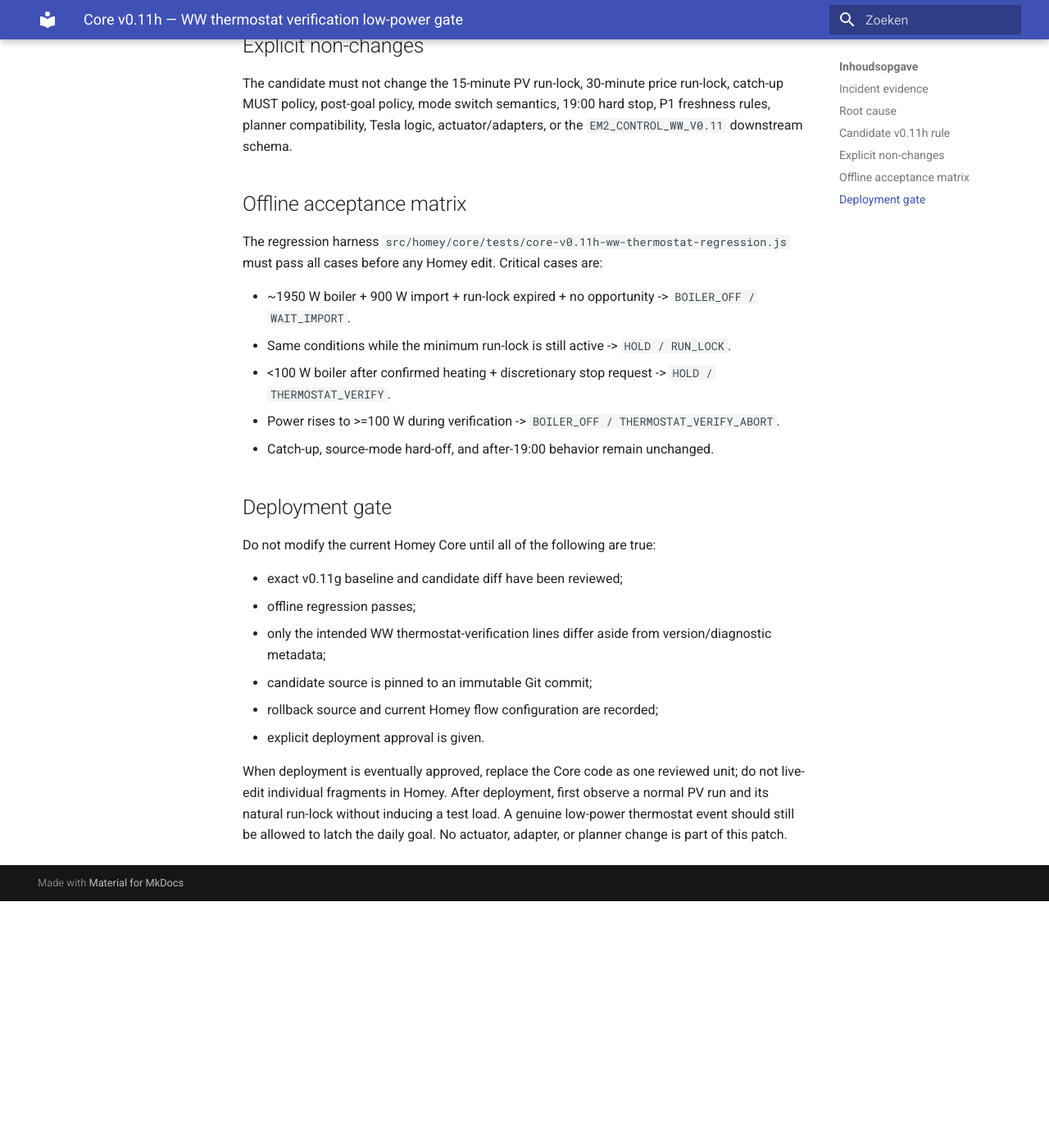
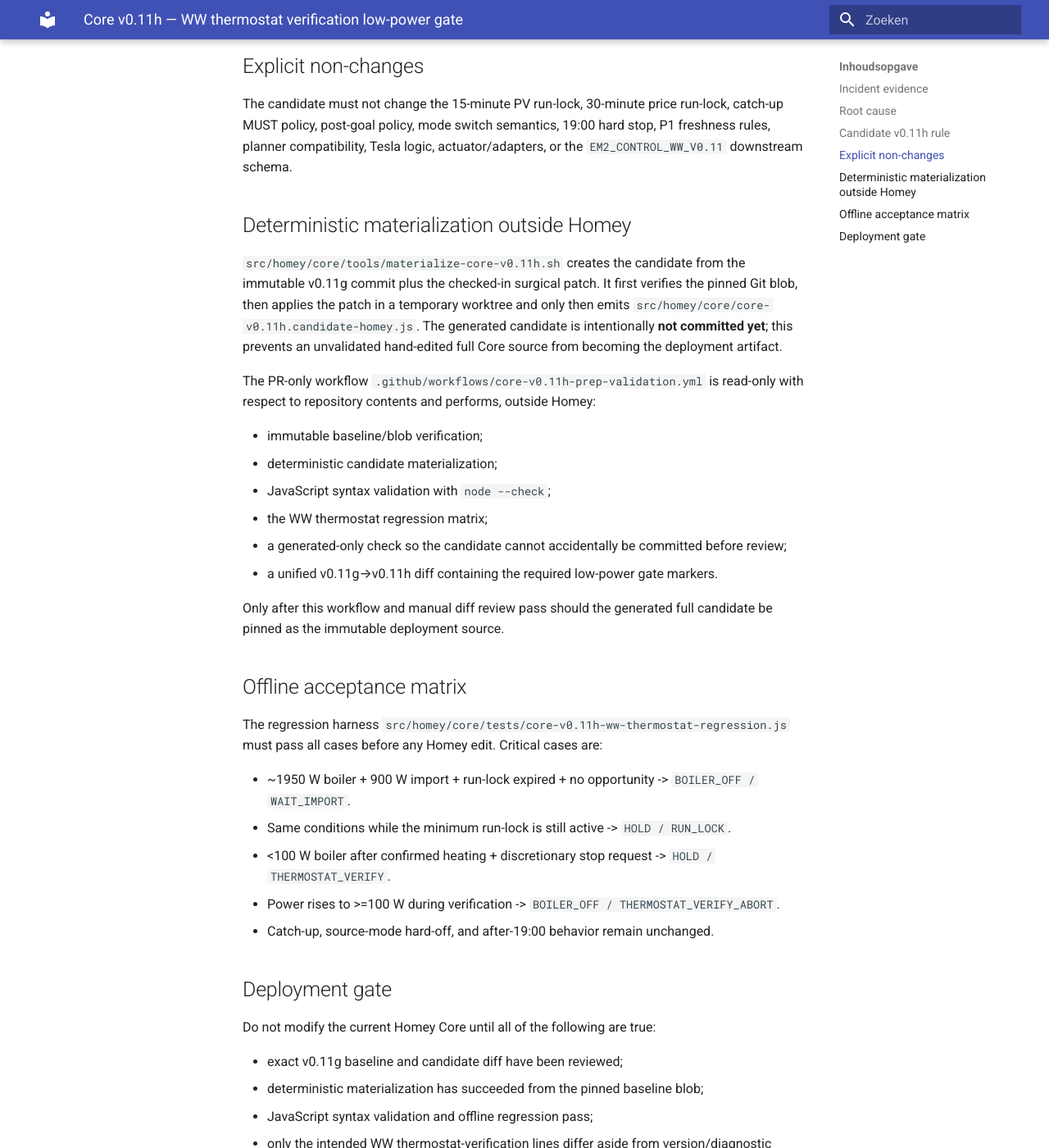
Before and after one commit to OnsKasteeltje/homey-energy-manual, an MkDocs documentation site: the page built from docs/architecture/core-v0.11h-ww-thermostat-low-power-prep.md, in a window 1280 px wide and 1400 px high, scrolled down 1221 px. Shown: the whole window at 82% size. Built offline with MkDocs 1.6.1 and Material for MkDocs 9.7.7, drawn with Linux system fonts in a browser that asks for light colours; before the commit the page ends 2320 px from its top, so only the background shows below that; some of the changed text lies outside the part shown.

Commit message:
docs: add deterministic Core v0.11h validation gate

```diff
--- a/docs/architecture/core-v0.11h-ww-thermostat-low-power-prep.md
+++ b/docs/architecture/core-v0.11h-ww-thermostat-low-power-prep.md
@@ -13,6 +13,7 @@ On 2026-09-02 the boiler was still physically heating at roughly 1.9–2.0 kW wh
 In v0.11g, low measured power is not part of `thermostatVerifyBaseEligible`. As a result, the verification branch precedes and masks `PLANNER_SLOT_END`, `WAIT_PRICE`, or `WAIT_IMPORT` while the element may still be drawing ~1900 W.
 
 Exact runtime baseline: `src/homey/core/core-v0.11g.live-homey.js` from immutable commit `bd4edecc219c035399a18671429c2cf24eaea1be`.
+The exact baseline blob is pinned as `0bdd1fd7228cddcd2c5331df1dbbcfcaa3aab715`.
 
 ## Candidate v0.11h rule
 
@@ -29,6 +30,21 @@ The surgical change is restricted to thermostat-verification semantics:
 
 The candidate must not change the 15-minute PV run-lock, 30-minute price run-lock, catch-up MUST policy, post-goal policy, mode switch semantics, 19:00 hard stop, P1 freshness rules, planner compatibility, Tesla logic, actuator/adapters, or the `EM2_CONTROL_WW_V0.11` downstream schema.
 
+## Deterministic materialization outside Homey
+
+`src/homey/core/tools/materialize-core-v0.11h.sh` creates the candidate from the immutable v0.11g commit plus the checked-in surgical patch. It first verifies the pinned Git blob, then applies the patch in a temporary worktree and only then emits `src/homey/core/core-v0.11h.candidate-homey.js`. The generated candidate is intentionally **not committed yet**; this prevents an unvalidated hand-edited full Core source from becoming the deployment artifact.
+
+The PR-only workflow `.github/workflows/core-v0.11h-prep-validation.yml` is read-only with respect to repository contents and performs, outside Homey:
+
+- immutable baseline/blob verification;
+- deterministic candidate materialization;
+- JavaScript syntax validation with `node --check`;
+- the WW thermostat regression matrix;
+- a generated-only check so the candidate cannot accidentally be committed before review;
+- a unified v0.11g→v0.11h diff containing the required low-power gate markers.
+
+Only after this workflow and manual diff review pass should the generated full candidate be pinned as the immutable deployment source.
+
 ## Offline acceptance matrix
 
 The regression harness `src/homey/core/tests/core-v0.11h-ww-thermostat-regression.js` must pass all cases before any Homey edit. Critical cases are:
@@ -44,10 +60,11 @@ The regression harness `src/homey/core/tests/core-v0.11h-ww-thermostat-regressio
 Do not modify the current Homey Core until all of the following are true:
 
 - exact v0.11g baseline and candidate diff have been reviewed;
-- offline regression passes;
+- deterministic materialization has succeeded from the pinned baseline blob;
+- JavaScript syntax validation and offline regression pass;
 - only the intended WW thermostat-verification lines differ aside from version/diagnostic metadata;
 - candidate source is pinned to an immutable Git commit;
 - rollback source and current Homey flow configuration are recorded;
 - explicit deployment approval is given.
 
-When deployment is eventually approved, replace the Core code as one reviewed unit; do not live-edit individual fragments in Homey. After deployment, first observe a normal PV run and its natural run-lock without inducing a test load. A genuine low-power thermostat event should still be allowed to latch the daily goal. No actuator, adapter, or planner change is part of this patch.
+When deployment is eventually approved, replace the Core code as one reviewed unit; do not live-edit individual fragments in Homey. After deployment, first observe a normal PV run and its natural run-lock without inducing a test load. A genuine low-power thermostat event should still be allowed to latch the daily goal. No actuator, adapter or planner change is part of this patch.
```
